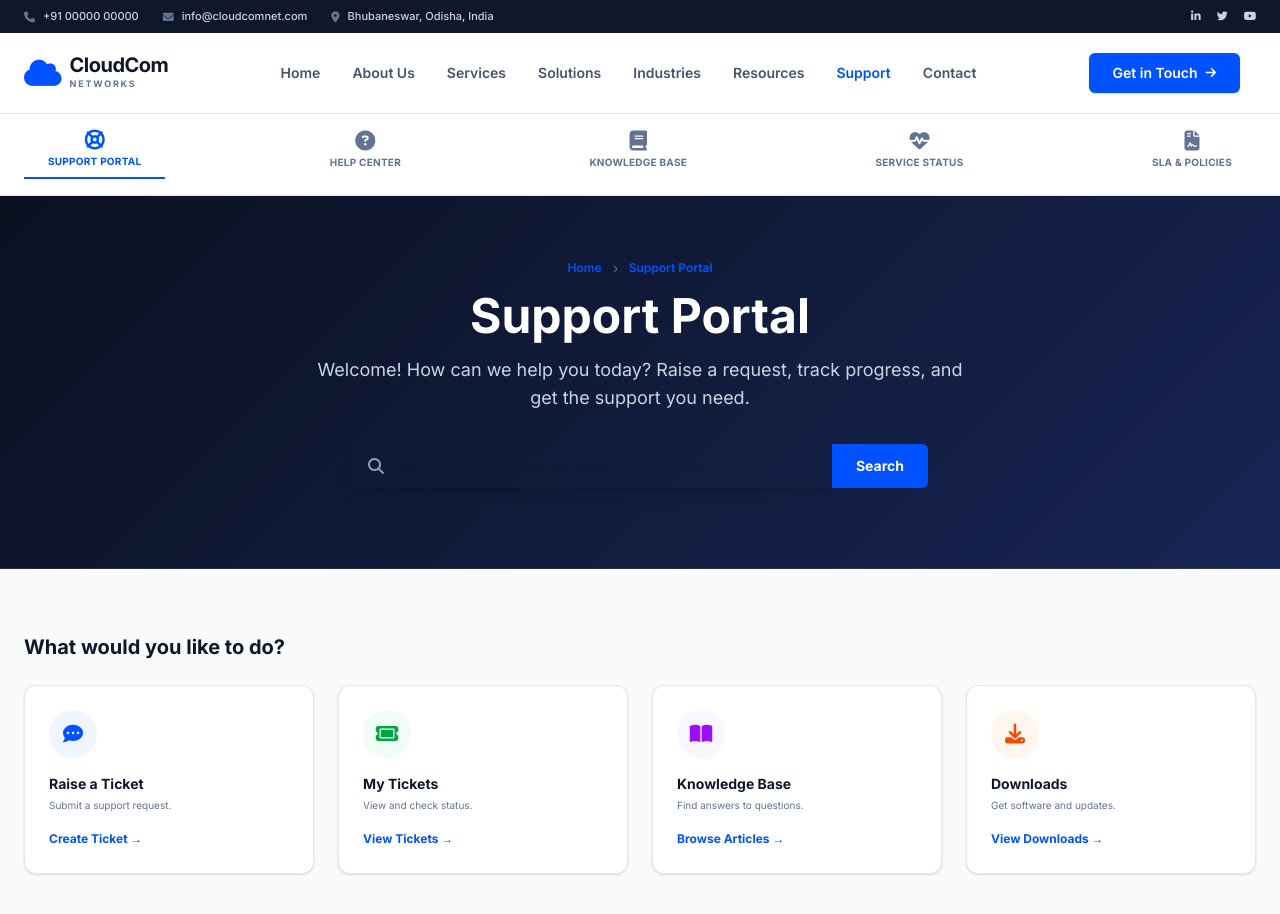
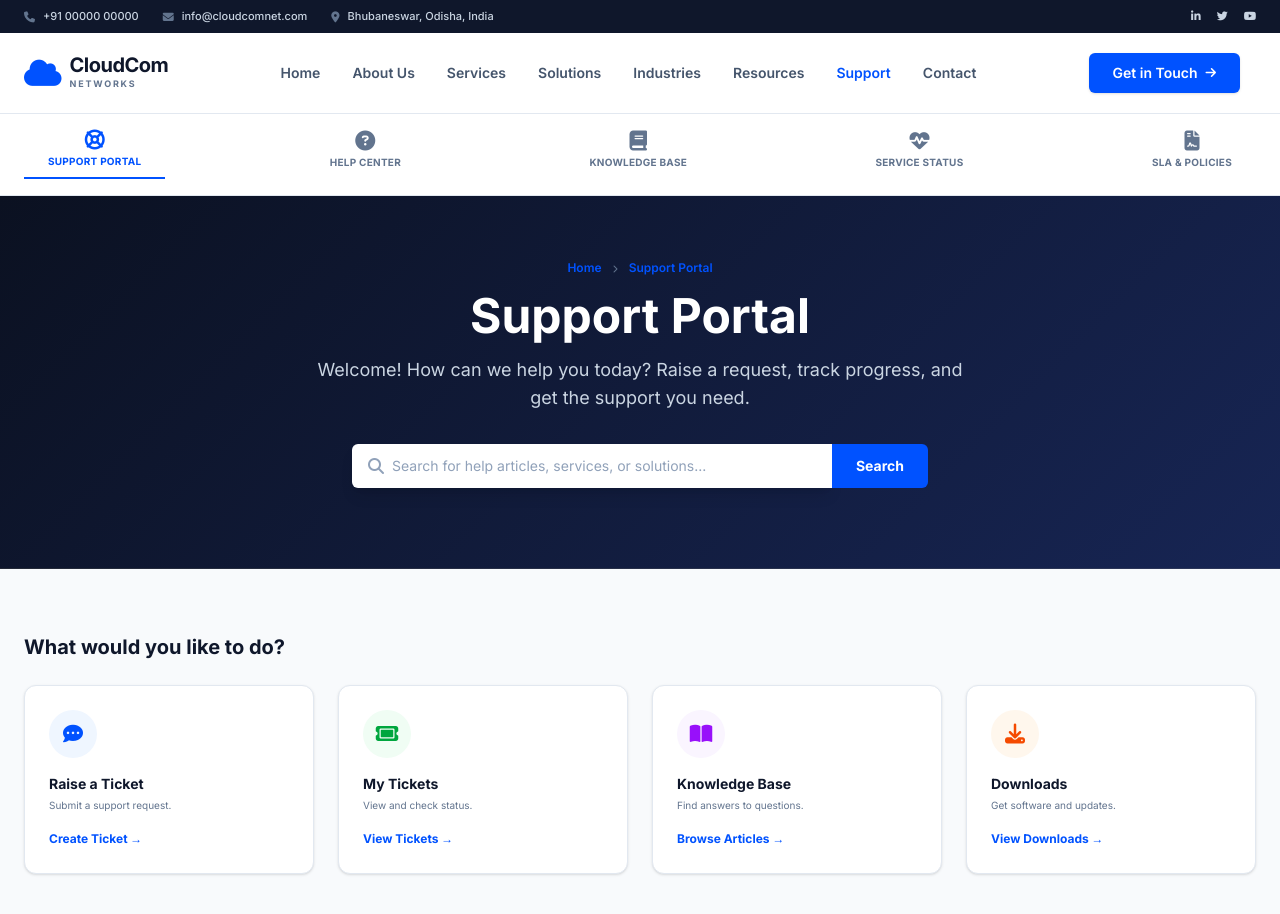
Before and after one commit to arindammohanty/ccn-web-ari, a Next.js app: page /support in a window 1280 px wide. Shown: the top 914 px of the page. Built offline with nearby package versions, Linux system fonts and the light colour scheme.

Commit message:
Add files via upload

```diff
--- a/app/support/help-center/page.tsx
+++ b/app/support/help-center/page.tsx
@@ -10,9 +10,9 @@ export default function HelpCenterPage() {
                     <h1 className="text-4xl md:text-5xl font-bold text-white mb-4">Help Center</h1>
                     <p className="text-lg text-slate-300 max-w-2xl mx-auto">Fast, friendly help when you need it. Our Help Center is your one-stop destination for quick answers.</p>
                     <div className="relative max-w-xl mx-auto flex mt-8">
-                        <i className="fa-solid fa-magnifying-glass absolute left-4 top-3.5 text-slate-400"></i>
-                        <input type="text" placeholder="Search for solutions by keyword or topic..." className="w-full pl-10 pr-4 py-3 rounded-l-md text-sm border-0 focus:ring-2 focus:ring-primary shadow-lg outline-none text-slate-900" />
-                        <button className="bg-primary hover:bg-primaryHover text-white px-6 py-3 rounded-r-md font-bold text-sm transition-colors">Search</button>
+                        <i className="fa-solid fa-magnifying-glass absolute left-4 top-3.5 text-slate-400 z-10"></i>
+                        <input type="text" placeholder="Search for solutions by keyword or topic..." className="w-full bg-white pl-10 pr-4 py-3 rounded-l-md text-sm border-0 focus:ring-2 focus:ring-primary shadow-lg outline-none text-[#0b1121] placeholder:text-slate-400 relative z-0" />
+                        <button className="bg-primary hover:bg-primaryHover text-white px-6 py-3 rounded-r-md font-bold text-sm transition-colors z-10">Search</button>
                     </div>
                 </div>
             </section>
--- a/app/support/page.tsx
+++ b/app/support/page.tsx
@@ -23,15 +23,15 @@ export default function SupportPortalPage() {
                     <p className="text-lg text-slate-300 mb-8 max-w-2xl mx-auto">Welcome! How can we help you today? Raise a request, track progress, and get the support you need.</p>
 
                     <form onSubmit={handleSearchSubmit} className="relative max-w-xl mx-auto flex">
-                        <i className="fa-solid fa-magnifying-glass absolute left-4 top-3.5 text-slate-400"></i>
+                        <i className="fa-solid fa-magnifying-glass absolute left-4 top-3.5 text-slate-400 z-10"></i>
                         <input
                             type="text"
                             placeholder="Search for help articles, services, or solutions..."
-                            className="w-full pl-10 pr-4 py-3 rounded-l-md text-sm border-0 focus:ring-2 focus:ring-primary shadow-lg outline-none text-slate-900"
+                            className="w-full bg-white pl-10 pr-4 py-3 rounded-l-md text-sm border-0 focus:ring-2 focus:ring-primary shadow-lg outline-none text-[#0b1121] placeholder:text-slate-400 relative z-0"
                             value={searchQuery}
                             onChange={(e) => setSearchQuery(e.target.value)}
                         />
-                        <button type="submit" className="bg-primary hover:bg-primaryHover text-white px-6 py-3 rounded-r-md font-bold text-sm transition-colors whitespace-nowrap">
+                        <button type="submit" className="bg-primary hover:bg-primaryHover text-white px-6 py-3 rounded-r-md font-bold text-sm transition-colors whitespace-nowrap z-10">
                             Search
                         </button>
                     </form>
```
